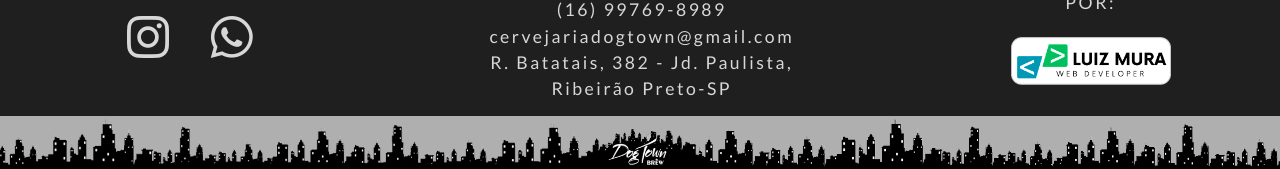
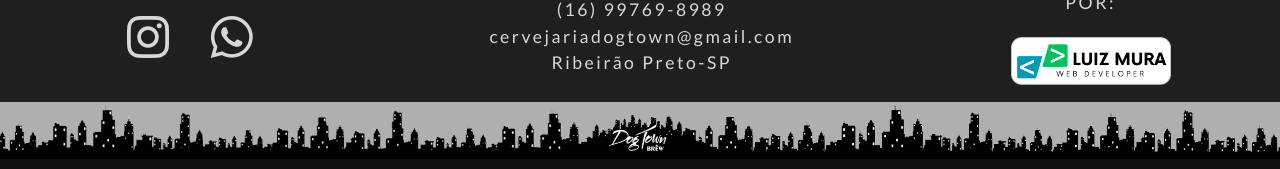
Before and after one commit to LuizMura/DogTown, a plain HTML site: page loja.html in a window 1280 px wide. Shown: the part 545-714 px from the top of the page. Drawn offline with nearby package versions, Linux system fonts and the light colour scheme; no server answers; a web font is replaced by a local one.

Commit message:
Simplify address in footer section
Updated address information in the footer.

```diff
--- a/loja.html
+++ b/loja.html
@@ -112,7 +112,7 @@
             <p>CONTATO</p>
             <p>(16) 99769-8989</p>
             <p>cervejariadogtown@gmail.com</p>
-            <p>R. Batatais, 382 - Jd. Paulista, <br>Ribeirão Preto-SP</p>
+            <p>Ribeirão Preto-SP</p>
         </div>
 
         <div class="developer">
```
